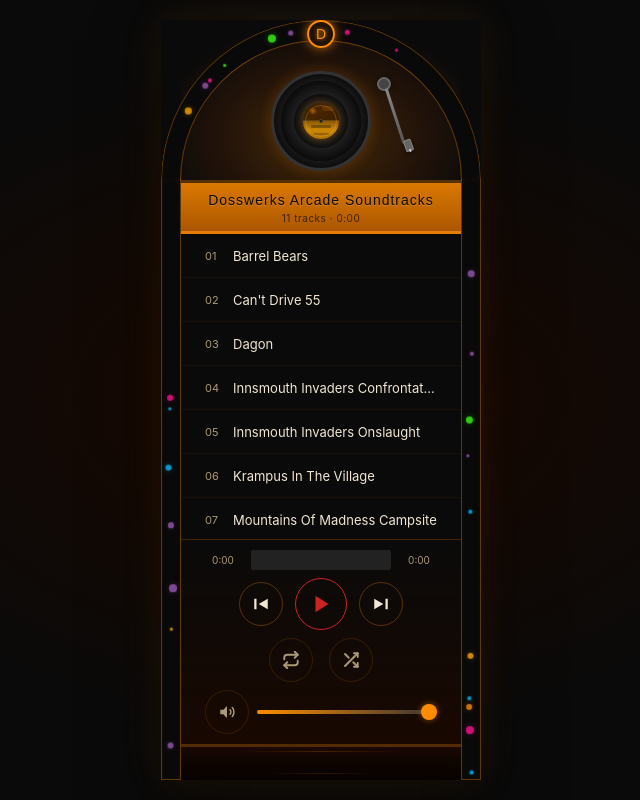
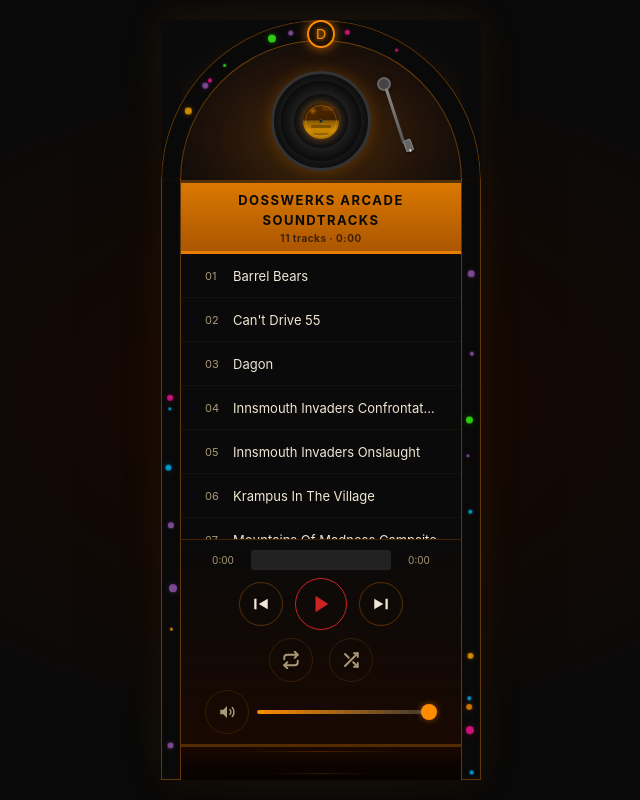
Before and after one commit to Dosswerks/arcade-jukebox, a website: page index.html in a window 1280 px wide. Shown: the whole page, without its empty margins (319-959 px from the left). Drawn offline with Linux system fonts and the light colour scheme; no server answers; a web font is replaced by a local one.

Commit message:
Add files via upload

```diff
--- a/index.html
+++ b/index.html
@@ -220,17 +220,18 @@ html, body {
 }
 
 #playlist-name {
-  font-family: 'NeoNeon', sans-serif;
-  font-size: 14px;
+  font-size: 13px;
+  font-weight: 700;
   color: #0a0a0a;
-  letter-spacing: 1px;
+  text-transform: uppercase;
+  letter-spacing: 1.5px;
   line-height: 1.2;
-  text-shadow: 0 1px 0 rgba(255,200,100,0.3);
 }
 
 #playlist-meta {
   display: block;
   font-size: 10px;
+  font-weight: 700;
   color: rgba(10,10,10,0.7);
   letter-spacing: 0.5px;
   line-height: 1.4;
```
